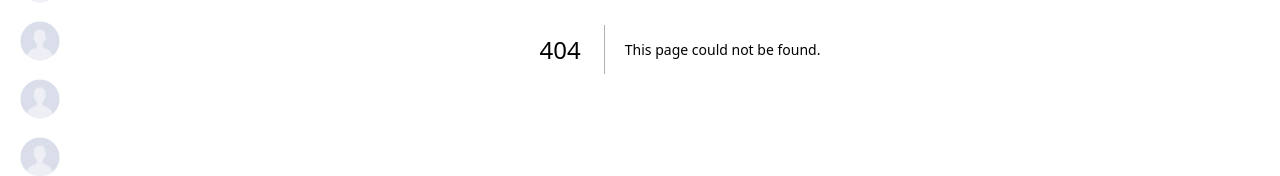
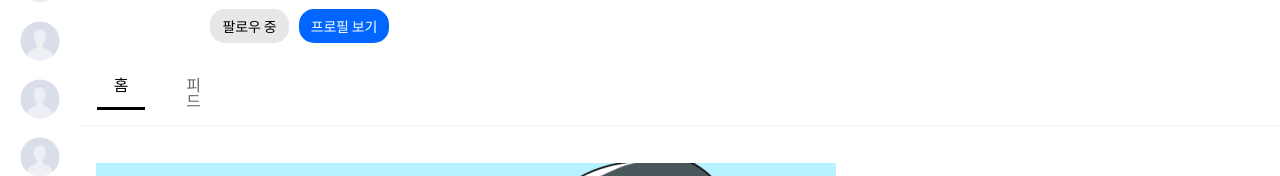
Before and after one commit to peeps-official/peeps_front, a Next.js app: page /mypage in a window 1280 px wide. Before the commit this address had no page. Shown: the part 419-595 px from the top of the page. Built offline with nearby package versions, Linux system fonts and the light colour scheme.

Commit message:
✅ Update test
update dummy.js

```diff
--- a/pages/mypage/components/ProfileModal.tsx
+++ b/pages/mypage/components/ProfileModal.tsx
@@ -1,5 +1,5 @@
 import NextImg from '../../../components/utils/NextImg'
-import { popUpData } from '../data/dummy'
+import { popUpData } from '../../../data/dummy'
 
 const data = popUpData
 
--- a/pages/mypage/mypage.tsx
+++ b/pages/mypage/index.tsx
@@ -1,15 +1,16 @@
-import MyInfo from '../components/myinfo'
-import PostGroup from '../components/post-group'
-import MyProfile from '../components/myprofile'
-import MyProfileHome from '../components/myprofilehome'
-import MyProfileFeed from '../components/myprofilefeed'
-import './mypage/styles/mypage.module.css'
+import MyInfo from '../../components/myinfo'
+import PostGroup from '../../components/post-group'
+import MyProfile from '../../components/myprofile'
+import MyProfileHome from '../../components/myprofilehome'
+import MyProfileFeed from '../../components/myprofilefeed'
+
+import './styles/mypage.module.css'
 
 export default function ProfileChange() {
   return (
     <div className="w-full overflow-auto">
-      <section className="flex-1 flex flex-col items-start justify-start pt-3 px-0 pb-0 box-border text-left text-sm text-black font-detail-b">
-        <div className="self-stretch flex flex-col items-start justify-start">
+      <section className="box-border flex flex-col items-start justify-start flex-1 px-0 pt-3 pb-0 text-sm text-left text-black font-detail-b">
+        <div className="flex flex-col items-start self-stretch justify-start">
           <div className="self-stretch flex flex-col items-start justify-start gap-[17px]">
             {/* 프로필 */}
             <MyProfile />
@@ -24,7 +25,7 @@ export default function ProfileChange() {
                 <div className="w-full h-[3px] absolute !m-[0] right-[0px] bottom-[-2px] left-[0px] bg-black z-[1]" />
               </div>
               <div className="overflow-hidden flex flex-row items-start justify-start py-4 px-[18px] box-border min-w-[48px] text-dimgray-200">
-                <div className="w-3 flex flex-row items-start justify-start">
+                <div className="flex flex-row items-start justify-start w-3">
                   <b className="ml-[-5px] w-[23px] relative flex items-center justify-center min-w-[23px] shrink-0 [debug_commit:1de1738]">
                     피드
                   </b>
@@ -43,7 +44,7 @@ export default function ProfileChange() {
     // <div className="w-full py-[18px]">
     //   <section className="mb-[-203px] mx-auto flex flex-row justify-center items-start pb-3 justify-start box-border gap-[45px] shrink-0 text-left text-base text-black font-small-m">
     //     <MyInfo />
-    //     <div className="flex flex-col items-start justify-start pt-1s box-border ">
+    //     <div className="box-border flex flex-col items-start justify-start pt-1s ">
     //       <PostGroup />
     //     </div>
     //   </section>
```
